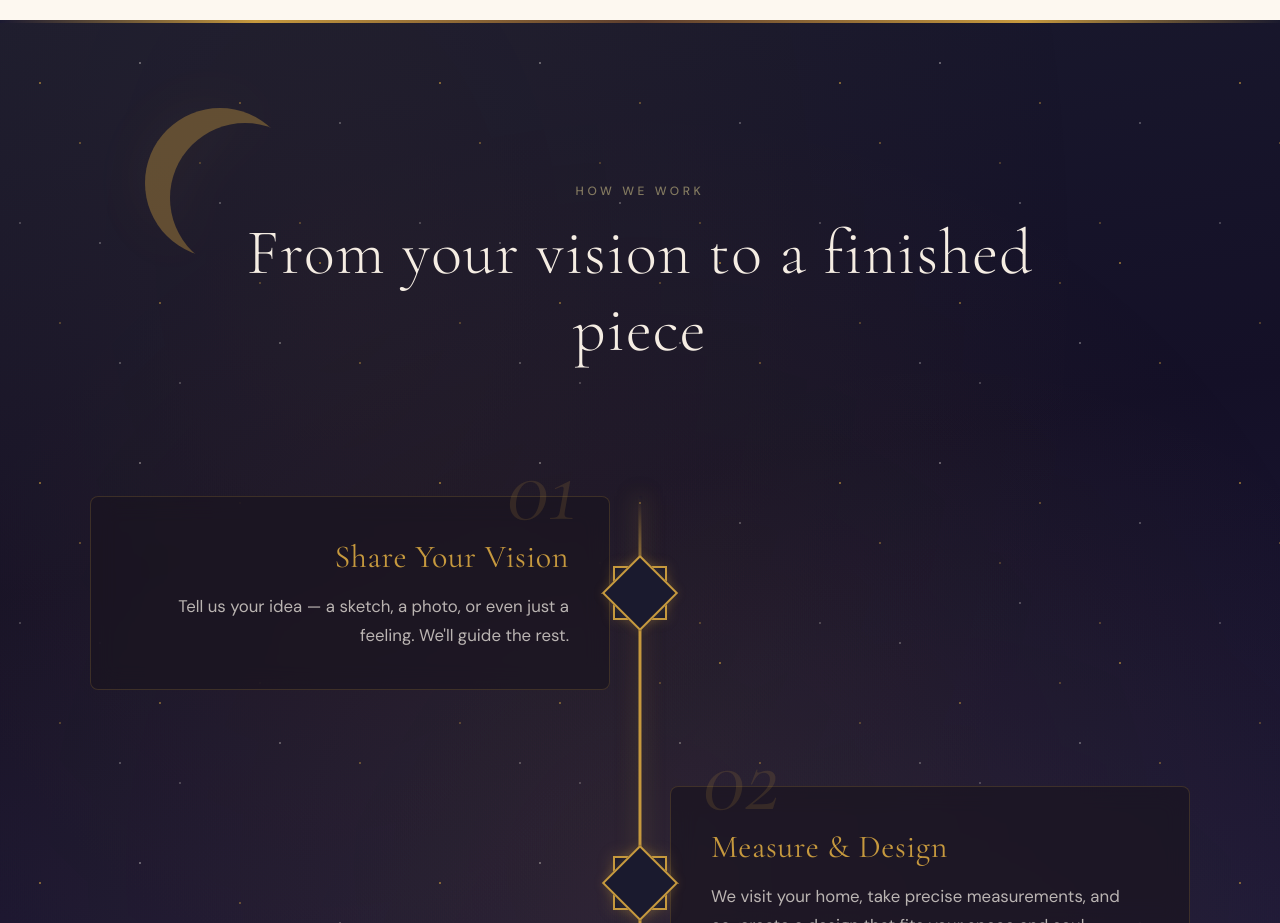
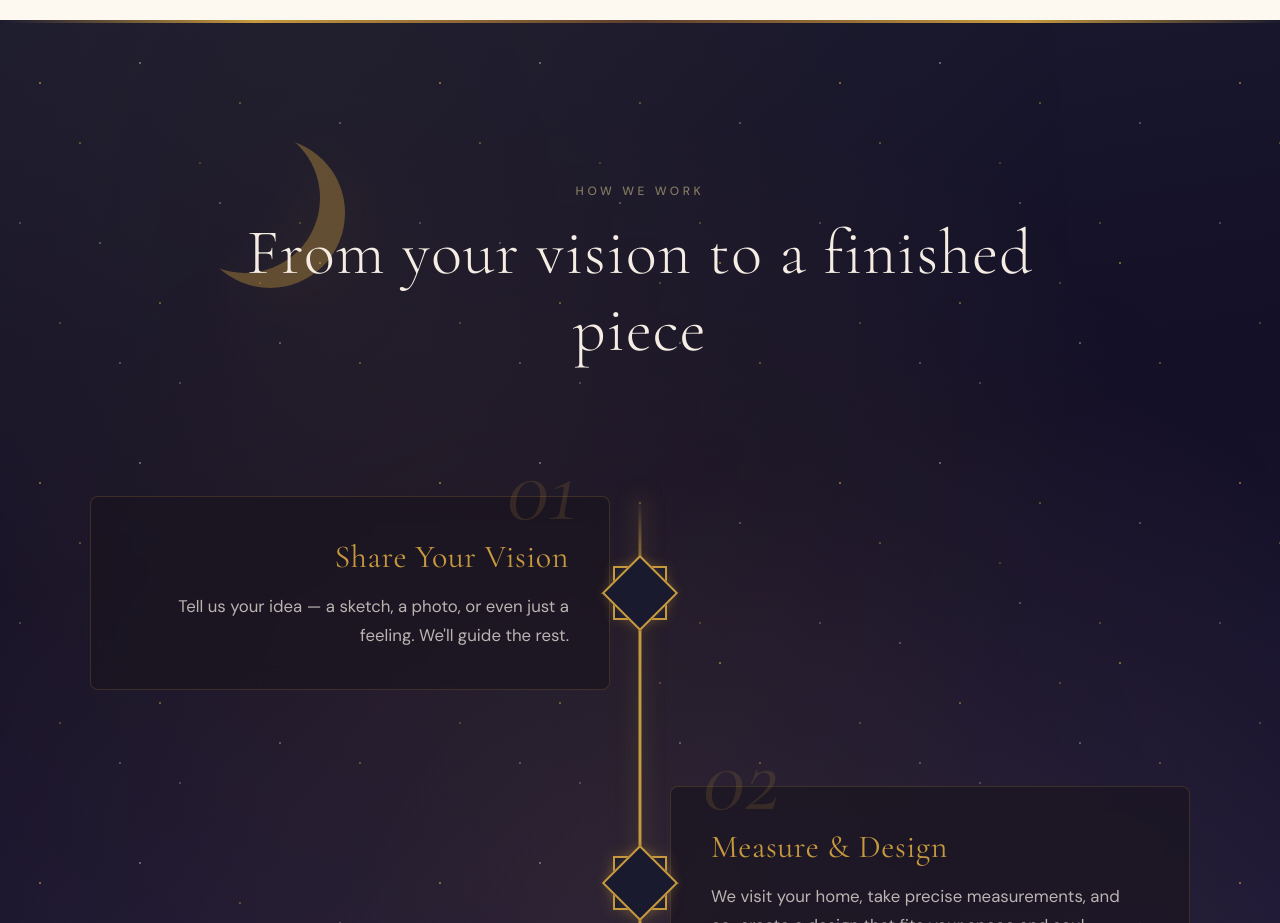
Before and after one commit to usama-1998/camel-caravan, a Next.js app: page / in a window 1280 px wide. Shown: the part 1600-2523 px from the top of the page. Built offline with nearby package versions, Linux system fonts and the light colour scheme; a web font is replaced by a local one.

Commit message:
Fix crescent orientation in How It Works (natural orientation)

```diff
--- a/src/styles/globals.css
+++ b/src/styles/globals.css
@@ -3159,7 +3159,9 @@ button.btn-secondary {
     bottom: 1rem;
     right: 1rem;
   }
-}/* Mobile Menu Styles */
+}
+
+/* Mobile Menu Styles */
 @media (max-width: 768px) {
   .nav-links {
     position: fixed;
@@ -3227,7 +3229,7 @@ button.btn-secondary {
   box-shadow: 25px 15px 0 0 var(--desert-gold);
   opacity: 0.4;
   filter: drop-shadow(0 0 30px rgba(198, 153, 62, 0.2));
-    transform: rotate(180deg);
+  transform: none;
   pointer-events: none;
 }
 
```
Also changed, not shown: 1 other file (tests, documents, lock files or other folders). Lines whose indentation alone changed are shown as unchanged.
